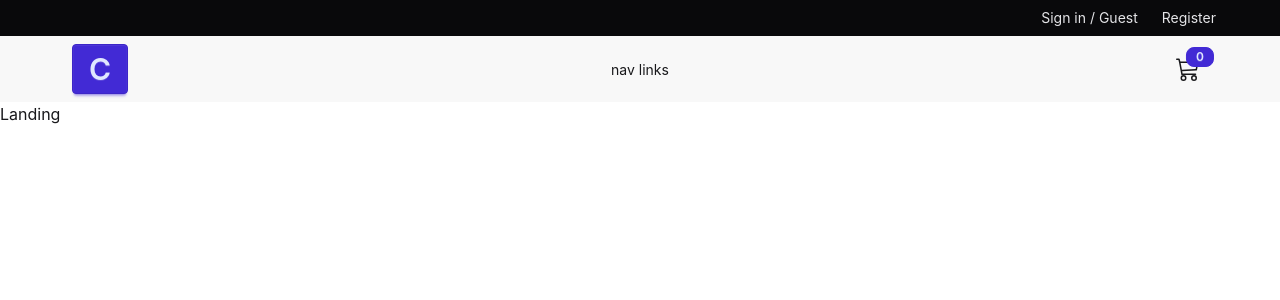
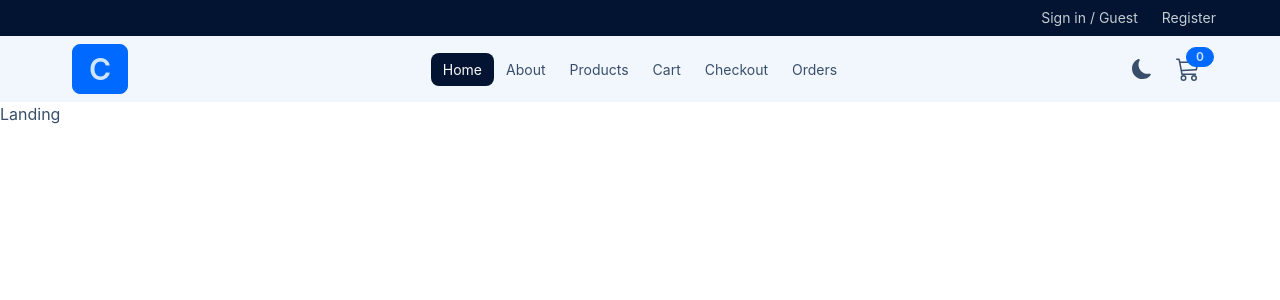
Before and after one commit to Amir4ikLIVE/store-app, a React (Vite) app: page / in a window 1280 px wide. Shown: the top 300 px of the page. Built offline with nearby package versions, Linux system fonts and the light colour scheme.

Commit message:
NavLinks&Theme Changer added

```diff
--- a/index.html
+++ b/index.html
@@ -1,5 +1,5 @@
 <!doctype html>
-<html lang="en">
+<html lang="en" data-theme="winter">
   <head>
     <meta charset="UTF-8" />
     <link rel="icon" type="image/svg+xml" href="/favicon.svg" />
--- a/src/App.css
+++ b/src/App.css
@@ -1,5 +1,7 @@
 @import "tailwindcss";
-@plugin "daisyui";
+@plugin "daisyui" {
+    themes: winter --default, dracula --prefersdark
+}
 
 @layer components {
     .align-element {
--- /dev/null
+++ b/src/components/NavLinks.jsx
@@ -0,0 +1,29 @@
+import React from "react";
+import { NavLink } from "react-router-dom";
+
+const links = [
+  { id: 1, url: '/', text: 'Home' },
+  { id: 2, url: 'about', text: 'About' },
+  { id: 3, url: 'products', text: 'Products' },
+  { id: 4, url: 'cart', text: 'Cart' },
+  { id: 5, url: 'checkout', text: 'Checkout' },
+  { id: 6, url: 'orders', text: 'Orders' },
+];
+
+const NavLinks = () => {
+  return (
+    <>
+      {
+        links.map((link) => (
+          <li key={link.id}>
+            <NavLink to={link.url}  className={ ({isActive}) => isActive ? "bg-neutral text-neutral-50" : ""}>
+              {link.text}
+            </NavLink>
+          </li>
+        ))
+      }
+    </>
+  );
+};
+
+export default NavLinks;
--- a/src/components/Navbar.jsx
+++ b/src/components/Navbar.jsx
@@ -1,33 +1,64 @@
 import { BsCart3, BsMoonFill, BsSunFill } from "react-icons/bs";
 import { FaBarsStaggered } from "react-icons/fa6";
 import { NavLink } from "react-router-dom";
+import NavLinks from "./NavLinks";
+import { useEffect, useState } from "react";
+
+const themes = {
+  winter: "winter",
+  dracula: "dracula"
+}
+
+const getThemeFromLocalStorage = () => localStorage.getItem("theme") || themes.winter;
 
 const Navbar = () => {
+  const [theme, setTheme] = useState(getThemeFromLocalStorage());
+
+  const changeTheme = () => {
+    let newTheme = theme === themes.winter ? themes.dracula : themes.winter;
+  /*
+const getThemeFromLocalStorage = () =>
+  localStorage.getItem("theme") || "winter";
+  */
+    localStorage.setItem("theme", newTheme);
+    setTheme(newTheme);
+  }
+
+  useEffect(() => {
+    document.documentElement.setAttribute("data-theme", theme);
+    localStorage.setItem("theme", theme);
+  }, [theme]);
+
   return (
     <nav className="bg-base-200">
       <div className="navbar align-element">
         <div className="navbar-start">
-      <NavLink to="/" className="btn btn-primary text-3xl py-6 flex">
+          <NavLink to="/" className="btn btn-primary text-3xl py-6 hidden lg:flex">
             C
           </NavLink>
           <div className="dropdown">
             <label tabIndex={0} className="btn btn-ghost lg:hidden">
-            <FaBarsStaggered className="w-6 h-6"/>
+              <FaBarsStaggered className="w-6 h-6" />
             </label>
-        <ul className="menu menu-sm dropdown-content mt-3 bg-base-200 round-box">
-            nav links
+            <ul className="menu menu-sm dropdown-content mt-3 bg-base-200 round-box w-45">
+              <NavLinks />
             </ul>
           </div>
         </div>
-    <div className="navbar-center">
+        <div className="navbar-center hidden lg:flex">
           <ul className="menu menu-horizontal">
-        nav links
+            <NavLinks />
           </ul>
         </div>
         <div className="navbar-end">
+          <label className="swap swap-rotate" onChange={changeTheme}>
+            <input type="checkbox" className=""/>
+            <BsSunFill className="swap-on w-5 h-5" />
+            <BsMoonFill className="swap-off w-5 h-5" />
+          </label>
           <NavLink to="/cart" className="btn btn-ghost btn-circle btn-md ml-4">
             <div className="indicator">
-            <BsCart3 className="w-6 h-6"/>
+              <BsCart3 className="w-6 h-6" />
               <span className="indicator-item badge badge-primary badge-sm">0</span>
             </div>
           </NavLink>
--- a/src/components/index.js
+++ b/src/components/index.js
@@ -2,3 +2,4 @@ export { default as FormInput } from "./FormInput";
 export { default as SubmitBtn } from "./SubmitBtn";
 export { default as Header } from "./Header";
 export { default as Navbar } from "./Navbar";
+export { default as NavLinks } from "./NavLinks";
```
Lines whose indentation alone changed are shown as unchanged.
